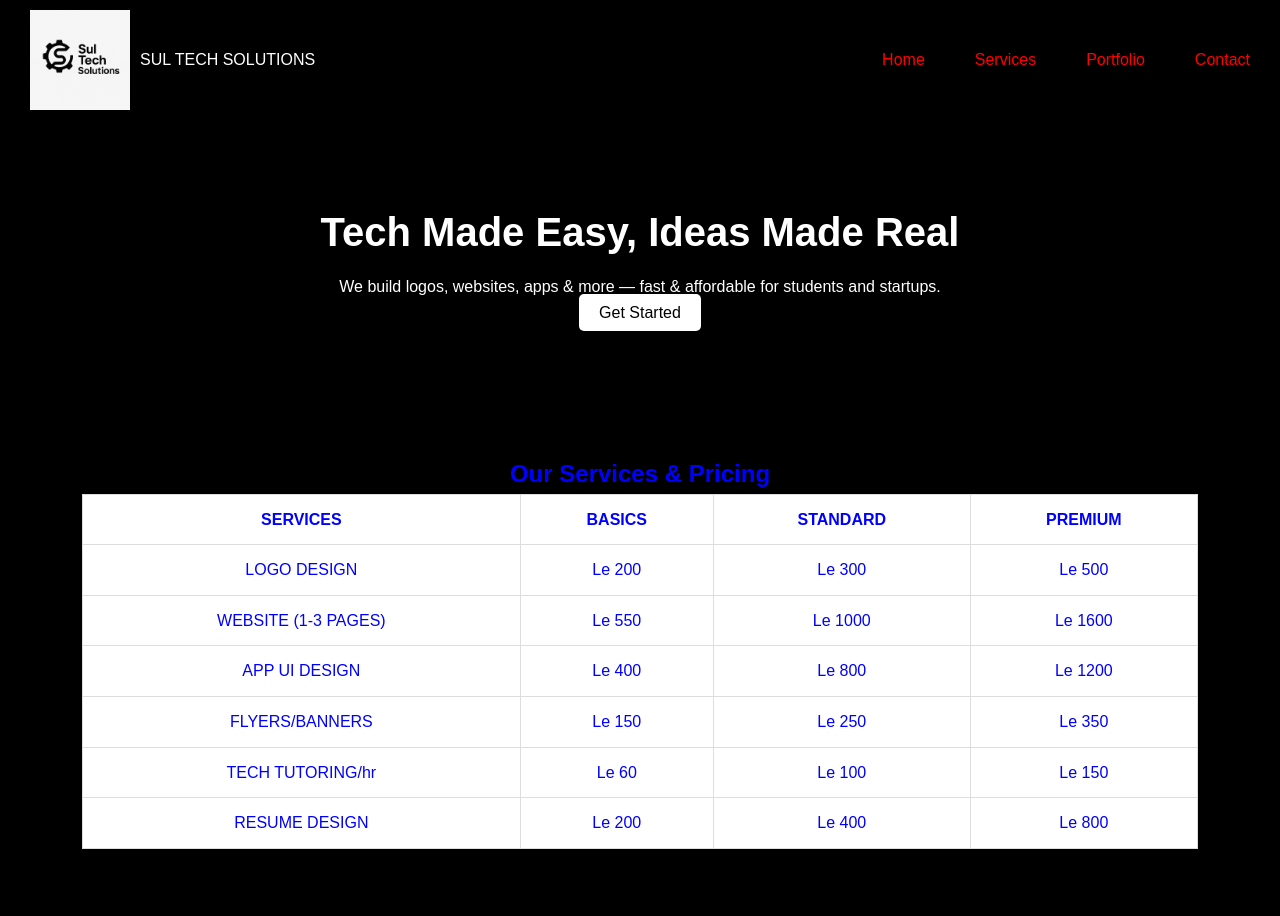
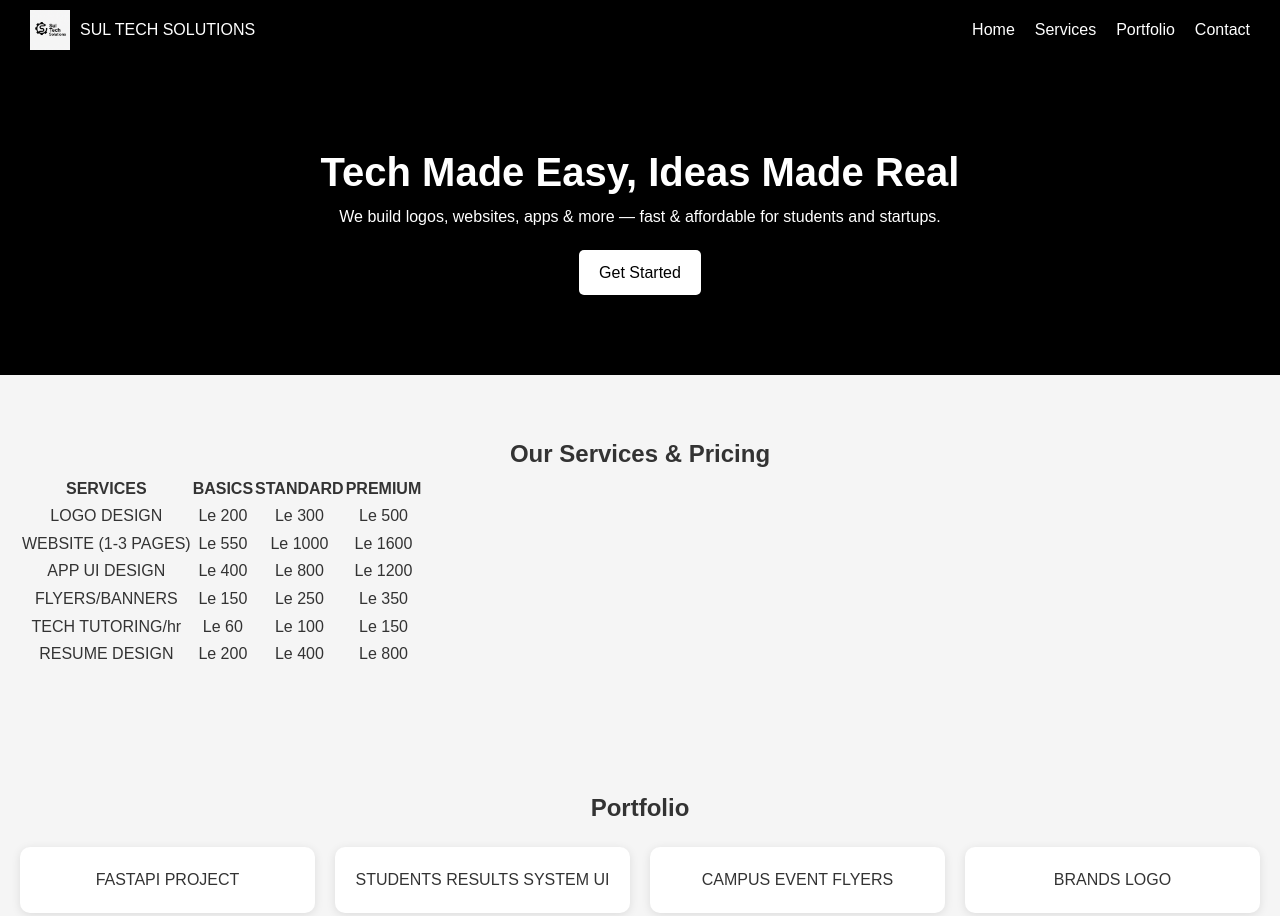
Before and after one commit to sulaimanbarrie/sul-tech-website, a plain HTML site: page Sul Tech Solution website/index.html in a window 1280 px wide. Shown: the top 916 px of the page. Drawn offline with Linux system fonts and the light colour scheme.

Commit message:
Update style.css

```diff
--- a/Sul Tech Solution website/style.css
+++ b/Sul Tech Solution website/style.css
@@ -6,80 +6,66 @@
 
 body {
   font-family: 'Arial', sans-serif;
-    background-color: black;
-    color: blue;
   line-height: 1.6;
+  background: #f5f5f5;
+  color: #333;
 }
 
 header {
   display: flex;
   justify-content: space-between;
   align-items: center;
+  background: black;
+  color: white;
   padding: 10px 30px;
-    background-color: black;
-    color:white;
 }
 
 .logo {
   display: flex;
   align-items: center;
+  gap: 10px;
 }
 
 .logo img {
-    width: 100px;
-    height: 100px;
-    margin-right: 10px;
+  width: 40px;
+  height: 40px;
 }
 
 nav ul {
   display: flex;
-    gap: 50px;
   list-style: none;
+  gap: 20px;
 }
 
 nav ul li a {
-    color: red;
+  color: white;
   text-decoration: none;
-    line-height: 5px;
 }
 
 .hero {
+  padding: 80px 20px;
   background: #000;
   color: #fff;
   text-align: center;
-    padding: 80px 20px;
 }
 
 .hero h1 {
   font-size: 2.5em;
-    margin-bottom: 10px;
 }
 
 .btn {
   margin-top: 20px;
+  display: inline-block;
+  padding: 10px 20px;
   background: white;
   color: black;
-    padding: 10px 20px;
+  text-decoration: none;
   border-radius: 5px;
-    text-decoration: none;
 }
 
 .section {
-    padding: 50px 20px;
+  padding: 60px 20px;
   text-align: center;
-  }
-
-  table {
-    margin: 0 auto;
-    width: 90%;
-    border-collapse: collapse;
-    background: white;
-  }
-
-  table th,
-  table td {
-    padding: 12px;
-    border: 1px solid #ddd;
 }
 
 .cards {
@@ -108,7 +94,7 @@
 form textarea {
   padding: 10px;
   border: 1px solid #ccc;
-    border-radius: 4px;
+  border-radius: 5px;
 }
 
 form button {
@@ -117,7 +103,7 @@
   padding: 10px;
   border: none;
   cursor: pointer;
-    border-radius: 4px;
+  border-radius: 5px;
 }
 
 footer {
@@ -125,4 +111,5 @@
   color: white;
   text-align: center;
   padding: 20px;
+  font-size: 14px;
 }
```
Lines whose indentation alone changed are shown as unchanged.
